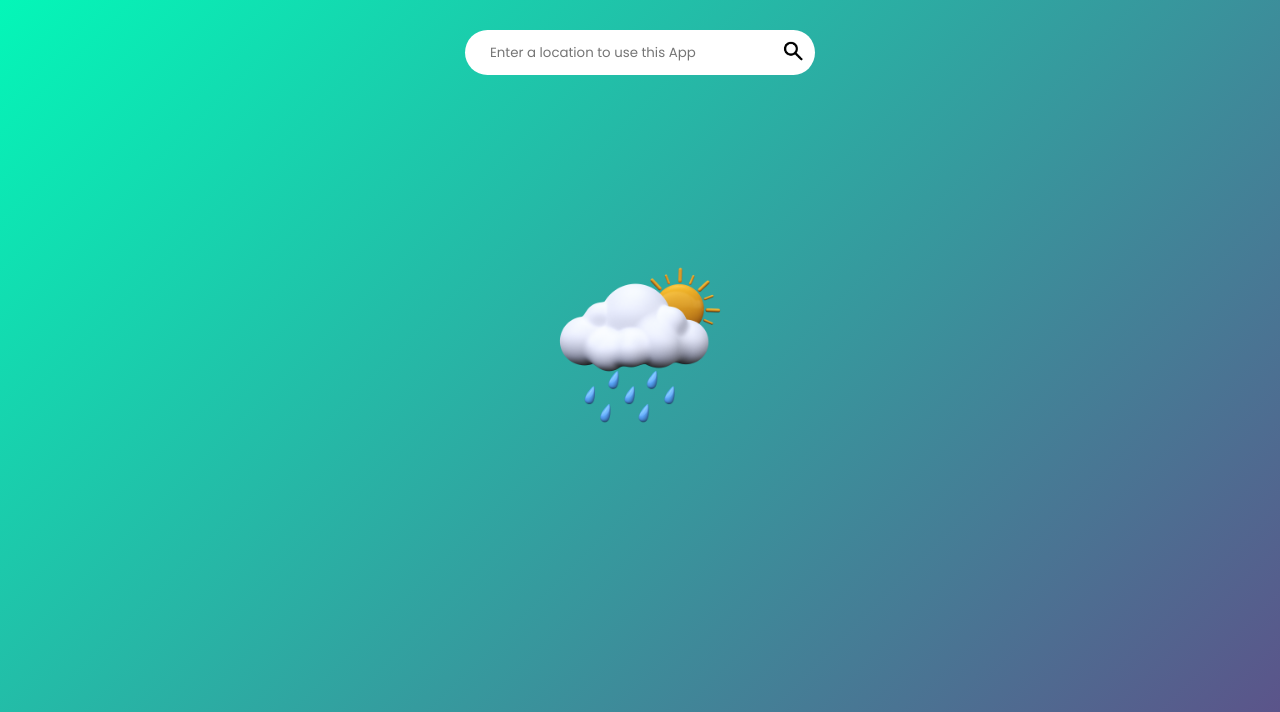
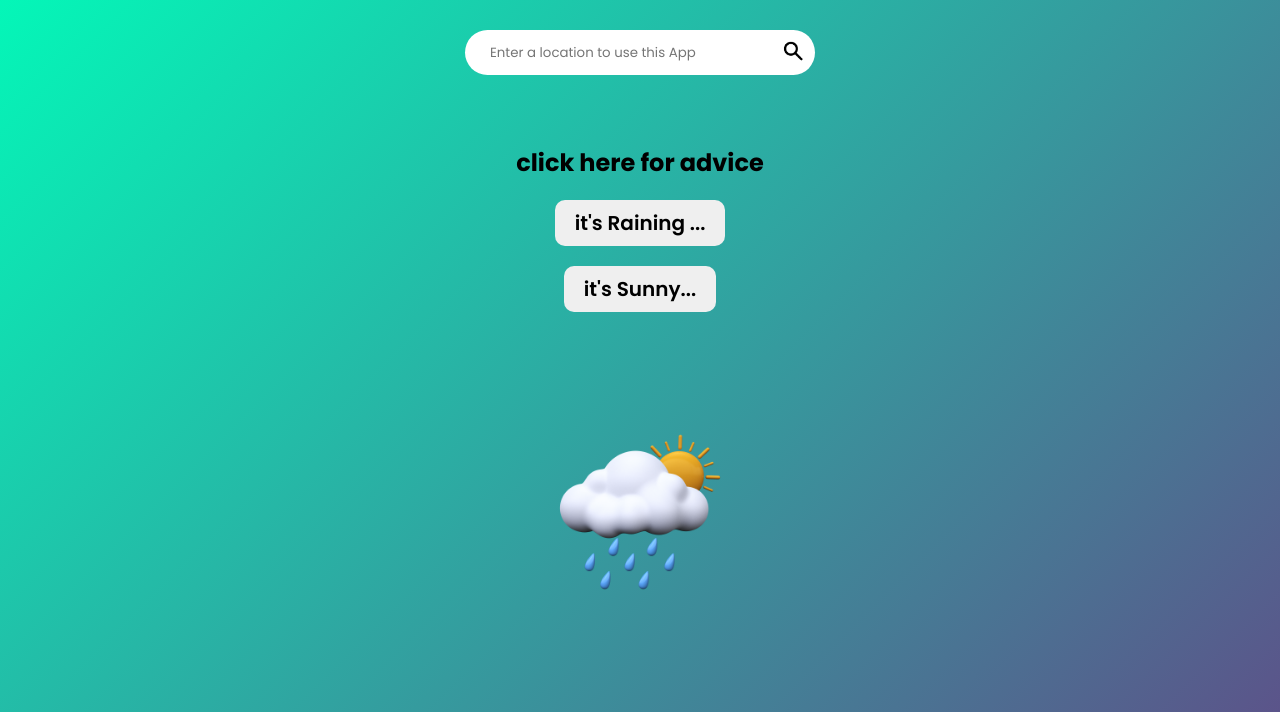
Before and after one commit to Shonex122/WeatheApp, a plain HTML site: page index.html in a window 1280 px wide. Shown: the part 88-800 px from the top of the page. Drawn offline with Linux system fonts and the light colour scheme.

Commit message:
worked on javascript

```diff
--- a/css/style.css
+++ b/css/style.css
@@ -78,3 +78,30 @@ body {
 .weather-type img {
   width: 200px;
 }
+
+button {
+  border: none;
+  font-size: 20px;
+  font-weight: 600;
+}
+
+#info {
+  width: 100%;
+  display: flex;
+  flex-direction: column;
+  justify-content: center;
+  align-items: center;
+}
+
+#Sun,
+#Rain {
+  margin-top: 20px;
+  padding: 8px 20px 8px 20px;
+  border-radius: 10px;
+}
+
+h5 {
+  color: red;
+  font-weight: 400;
+  font-size: 18px;
+}
--- a/index.html
+++ b/index.html
@@ -20,6 +20,13 @@
 
       <div id="weather-data"></div>
     </div>
+    <div id="info">
+      <h2>click here for advice</h2>
+      <!-- <input type="text" id="searchInfoBox" /> -->
+      <!-- <button id="searchInfo"></button> -->
+      <button id="Rain"></button>
+      <button id="Sun"></button>
+    </div>
     <div class="weather-type">
       <img src="Images/rain.webp" class="weather-icon" />
     </div>
--- a/js/script.js
+++ b/js/script.js
@@ -1,5 +1,52 @@
 const searchBox = document.querySelector(".search input");
 const searchBtn = document.querySelector(".search button");
+let searchInfo = document.getElementById("searchInfo");
+let Rain = document.getElementById("Rain");
+let Sun = document.getElementById("Sun");
+
+// searchInfo.innerHTML =
+//   "<button onclick='upDate()'> Click here for Info </button>";
+
+Rain.innerHTML = "<button onclick='onRain()'> it's Raining ...</button>";
+function onRain() {
+  Rain.innerHTML += "<h5> Grab Your Umbrella &#9748 </h5>";
+  if (!Rain.disabled) {
+    Rain.disabled = true;
+    Rain.innerHTML = "Processing....";
+    Rain.remove += "";
+    setTimeout(function () {
+      Rain.disabled = false;
+      Rain.innerHTML = "";
+      Rain.innerHTML += "<h5> Grab Your Umbrella &#9748 </h5>";
+    }, 1000);
+  }
+}
+
+Sun.innerHTML = "<button onclick=' onTime()'> it's Sunny... </button>";
+function onTime() {
+  Sun.innerHTML += "<h5> Grab Your Umbrella &#9748 </h5>";
+  if (!Sun.disabled) {
+    Sun.disabled = true;
+    Sun.innerHTML = "Processing....";
+    Sun.remove += "";
+    setTimeout(function () {
+      Sun.disabled = false;
+      Sun.innerHTML = "";
+      Sun.innerHTML += "<h5> Wear Your Sunglasses. &#128526 </h5>";
+    }, 1000);
+  }
+}
+
+// function upDate() {
+//   let weather = prompt("how is the weather?");
+//   if (weather == "Raining") {
+//     searchInfo.innerHTML += "<h1> Grab your umbrella </h1>";
+//   } else if (weather == "Sunny") {
+//     searchInfo.innerHTML += "<h1> wear your sunglasses </h1>";
+//   } else {
+//     searchInfo.innerHTML += "<h1> Stay Home!</h1>";
+//   }
+// }
 
 searchBtn.addEventListener("click", () => {
   getWeatherData(searchBox.value);
```
